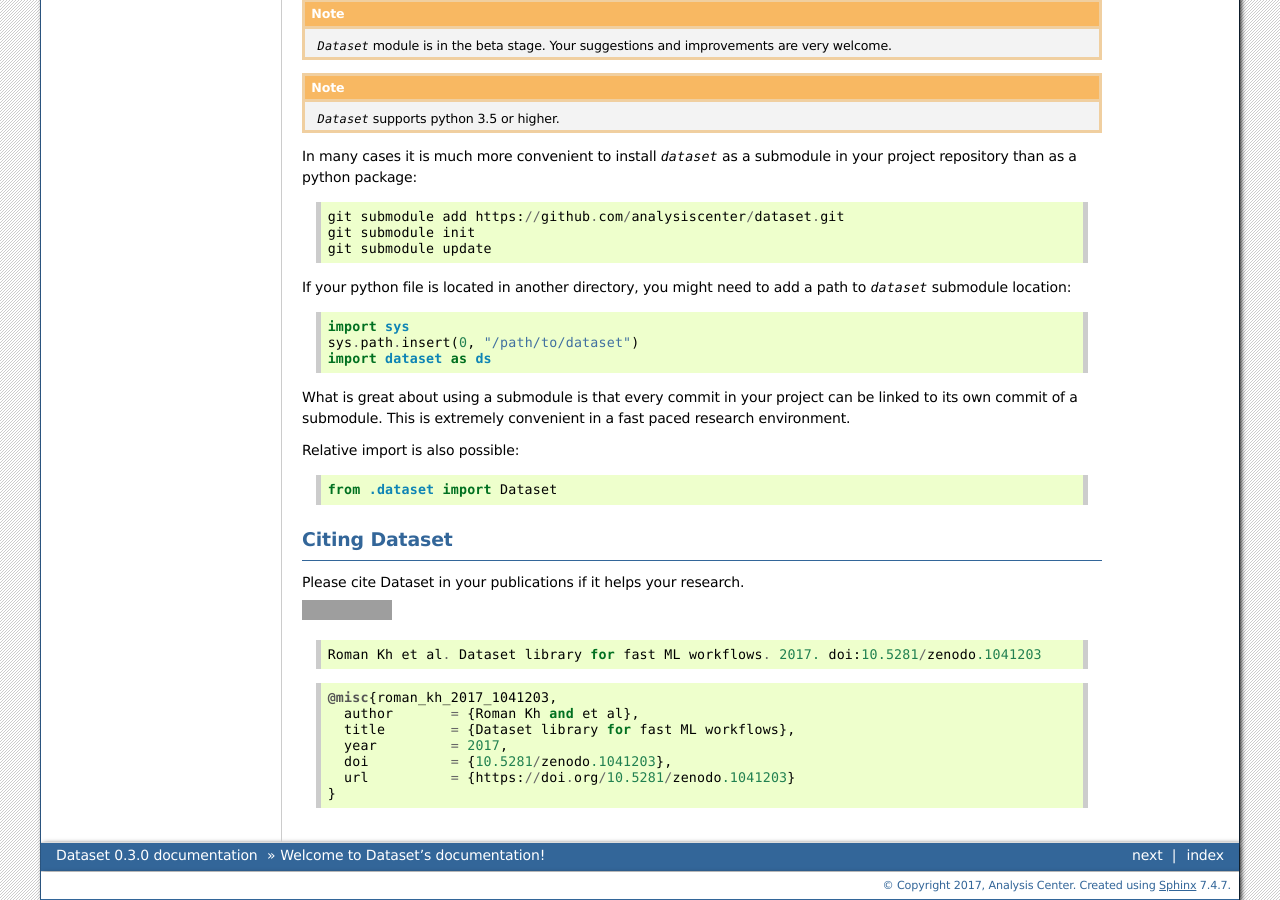
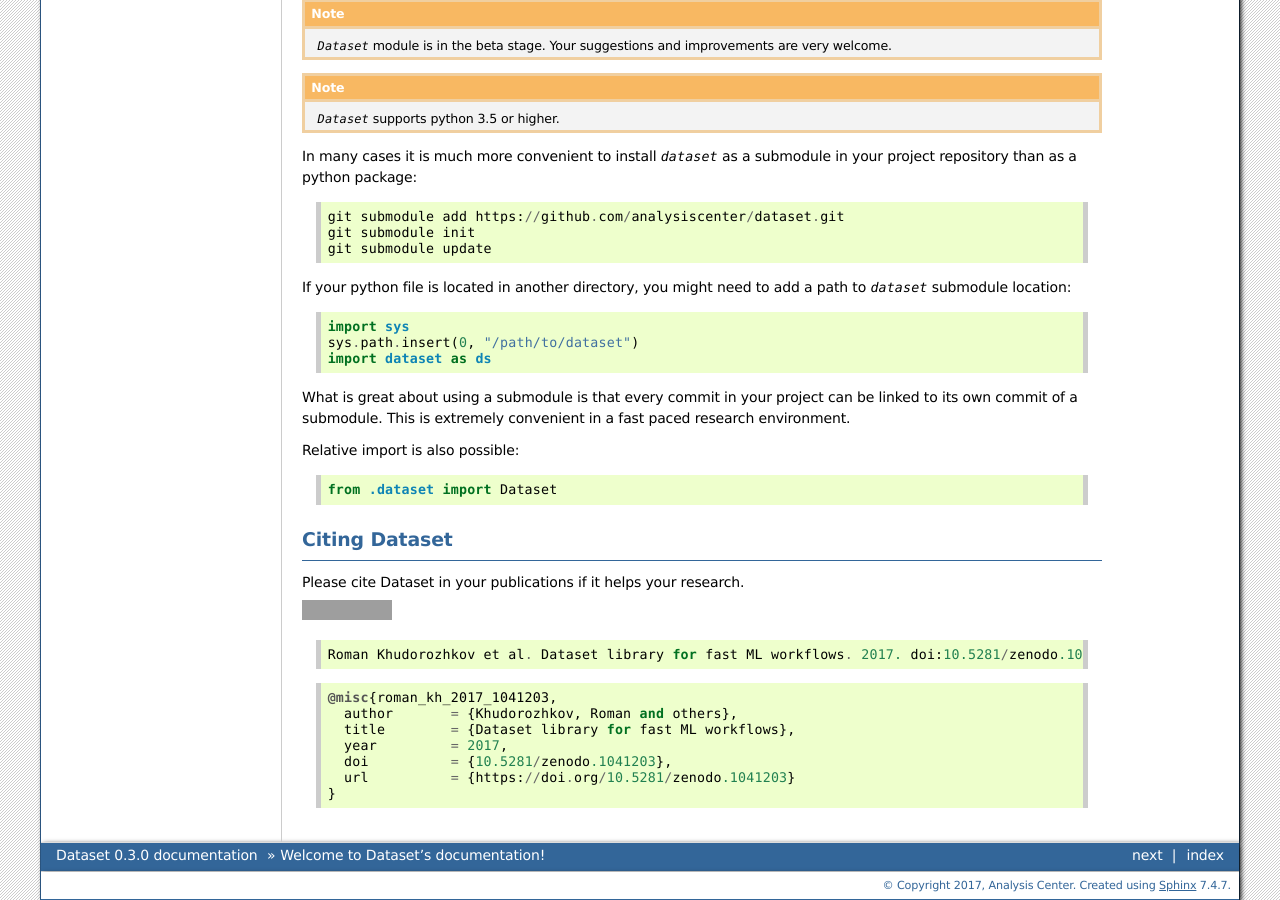
Before and after one commit to analysiscenter/batchflow, a Sphinx documentation site: the page built from docs/index.rst, in a window 1280 px wide and 900 px high, scrolled down 2308 px. Built offline with Sphinx 7.4.7, drawn with Linux system fonts in a browser that asks for light colours; pages that are not in the unit, such as notebooks, are missing from menus; grey boxes are pictures that could not be loaded.

Commit message:
Change citations

```diff
--- a/docs/index.rst
+++ b/docs/index.rst
@@ -147,12 +147,12 @@
 
 ::
 
-    Roman Kh et al. Dataset library for fast ML workflows. 2017. doi:10.5281/zenodo.1041203
+    Roman Khudorozhkov et al. Dataset library for fast ML workflows. 2017. doi:10.5281/zenodo.1041203
 
 ::
 
     @misc{roman_kh_2017_1041203,
-      author       = {Roman Kh and et al},
+      author       = {Khudorozhkov, Roman and others},
       title        = {Dataset library for fast ML workflows},
       year         = 2017,
       doi          = {10.5281/zenodo.1041203},
```
Also changed, not shown: README.md (+2 -2 lines).
